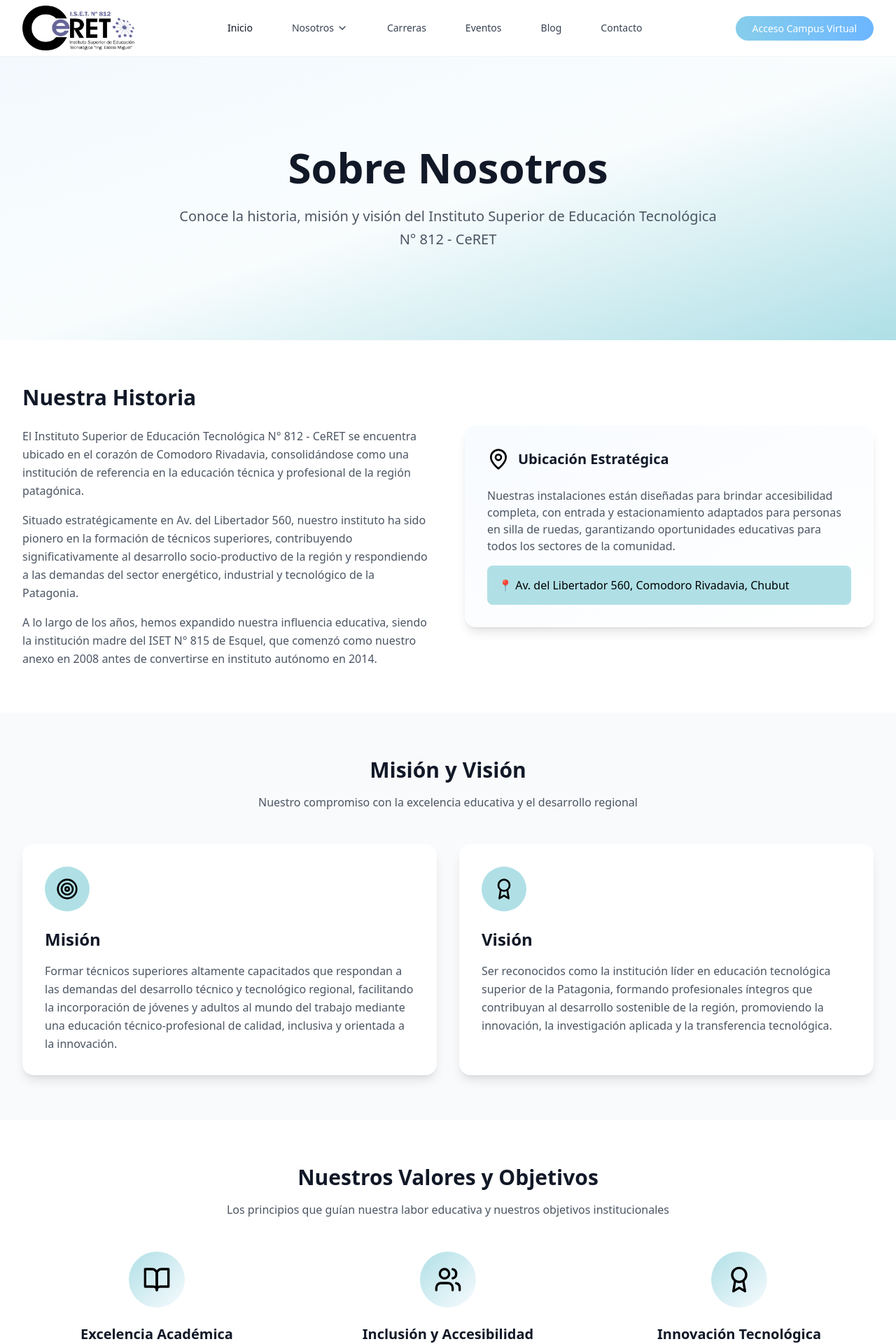
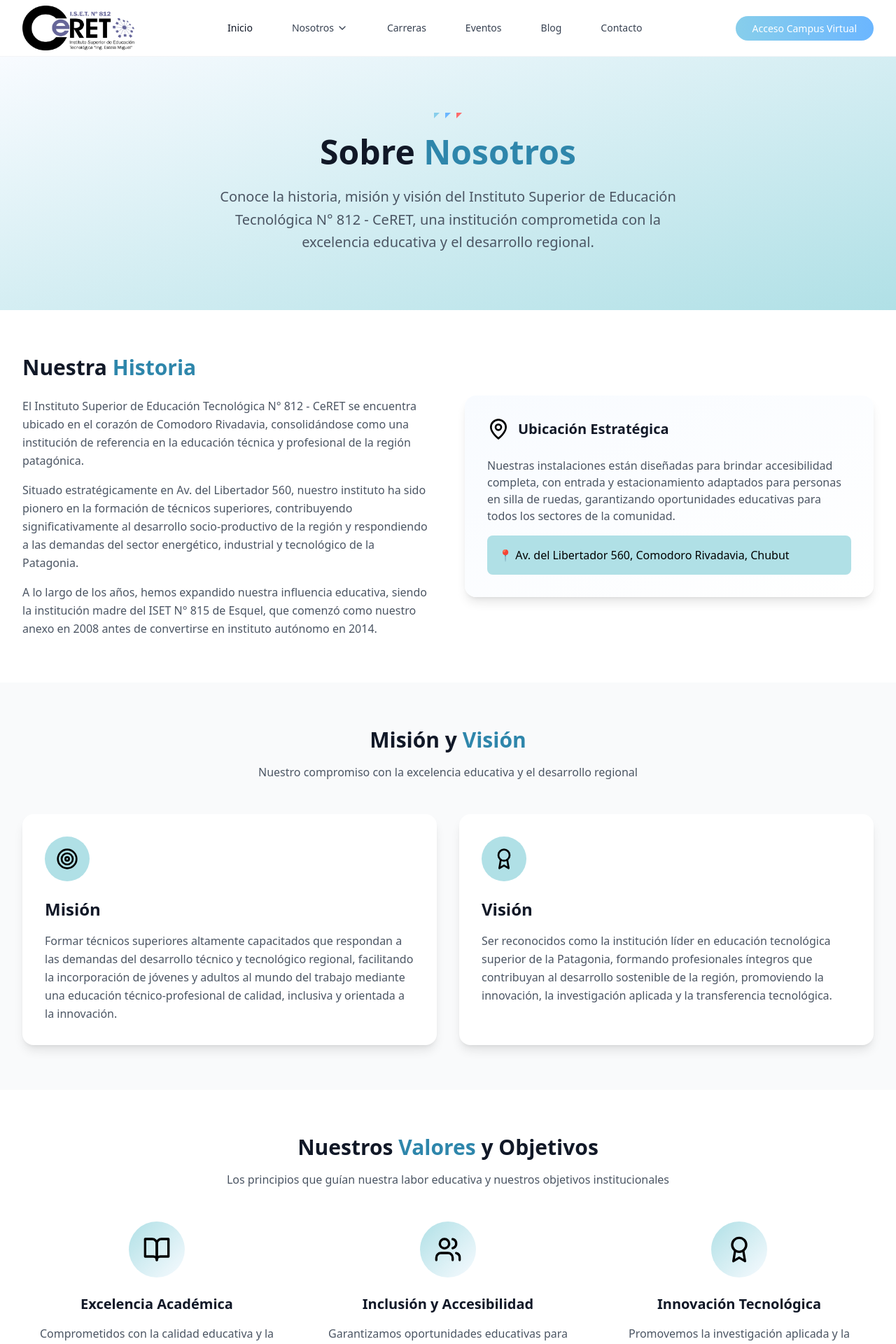
Before and after one commit to revivocelulares/Landing-ISET, a React (Vite) app: page /about in a window 1280 px wide. Shown: the top 1920 px of the page at 70% size. Built offline with nearby package versions, Linux system fonts and the light colour scheme.

Commit message:
Fix Styles About Page

```diff
--- a/src/pages/AboutPage.tsx
+++ b/src/pages/AboutPage.tsx
@@ -9,18 +9,25 @@
       <Header />
       <main className="flex-1">
         {/* Hero Section */}
-        <section className="relative bg-gradient-to-br from-azure-50 via-white to-azure-100 py-20 lg:py-32">
-          <div className="absolute inset-0 opacity-40">
-            <div className="w-full h-full bg-gradient-to-br from-azure-100/20 to-azure-200/10"></div>
-          </div>
+        <section className="relative bg-gradient-to-br from-azure-50 to-azure-100 py-20">
+          <div className="max-w-7xl mx-auto px-4 sm:px-6 lg:px-8">
+            <div className="text-center space-y-6">
+              {/* Arrow indicators */}
+              <div className="flex justify-center space-x-2">
+                <div className="w-0 h-0 border-l-8 border-r-0 border-b-8 border-l-azure-200 border-b-transparent"></div>
+                <div className="w-0 h-0 border-l-8 border-r-0 border-b-8 border-l-azure-300 border-b-transparent"></div>
+                <div className="w-0 h-0 border-l-8 border-r-0 border-b-8 border-l-coral-400 border-b-transparent"></div>
+              </div>
 
-          <div className="relative max-w-7xl mx-auto px-4 sm:px-6 lg:px-8 text-center">
-            <h1 className="text-4xl md:text-5xl lg:text-6xl font-bold text-gray-900 mb-6">
-              Sobre Nosotros
-            </h1>
-            <p className="text-xl text-gray-600 max-w-3xl mx-auto leading-relaxed">
-              Conoce la historia, misión y visión del Instituto Superior de Educación Tecnológica N° 812 - CeRET
-            </p>
+              <h1 className="text-4xl lg:text-5xl font-bold text-gray-900 leading-tight">
+                Sobre <span className="text-azure-400">Nosotros</span>
+              </h1>
+
+              <p className="text-xl text-gray-600 max-w-2xl mx-auto leading-relaxed">
+                Conoce la historia, misión y visión del Instituto Superior de Educación Tecnológica N° 812 - CeRET,
+                una institución comprometida con la excelencia educativa y el desarrollo regional.
+              </p>
+            </div>
           </div>
         </section>
 
@@ -30,7 +37,7 @@
             <div className="grid lg:grid-cols-2 gap-12 items-center">
               <div>
                 <h2 className="text-3xl font-bold text-gray-900 mb-6">
-                  Nuestra Historia
+                  Nuestra <span className="text-azure-400">Historia</span>
                 </h2>
                 <div className="space-y-4 text-gray-600 leading-relaxed">
                   <p>
@@ -67,7 +74,7 @@
           <div className="max-w-7xl mx-auto px-4 sm:px-6 lg:px-8">
             <div className="text-center mb-12">
               <h2 className="text-3xl font-bold text-gray-900 mb-4">
-                Misión y Visión
+                Misión y <span className="text-azure-400">Visión</span>
               </h2>
               <p className="text-gray-600 max-w-2xl mx-auto">
                 Nuestro compromiso con la excelencia educativa y el desarrollo regional
@@ -105,7 +112,7 @@
           <div className="max-w-7xl mx-auto px-4 sm:px-6 lg:px-8">
             <div className="text-center mb-12">
               <h2 className="text-3xl font-bold text-gray-900 mb-4">
-                Nuestros Valores y Objetivos
+                Nuestros <span className="text-azure-400">Valores</span> y Objetivos
               </h2>
               <p className="text-gray-600 max-w-2xl mx-auto">
                 Los principios que guían nuestra labor educativa y nuestros objetivos institucionales
@@ -154,7 +161,7 @@
           <div className="max-w-7xl mx-auto px-4 sm:px-6 lg:px-8">
             <div className="text-center mb-12">
               <h2 className="text-3xl font-bold text-gray-900 mb-4">
-                Objetivos Institucionales
+                Objetivos <span className="text-azure-400">Institucionales</span>
               </h2>
             </div>
 
@@ -208,7 +215,7 @@
           <div className="max-w-7xl mx-auto px-4 sm:px-6 lg:px-8">
             <div className="text-center mb-12">
               <h2 className="text-3xl font-bold text-gray-900 mb-4">
-                Reconocimiento y Calidad
+                Reconocimiento y <span className="text-azure-400">Calidad</span>
               </h2>
             </div>
 
```
